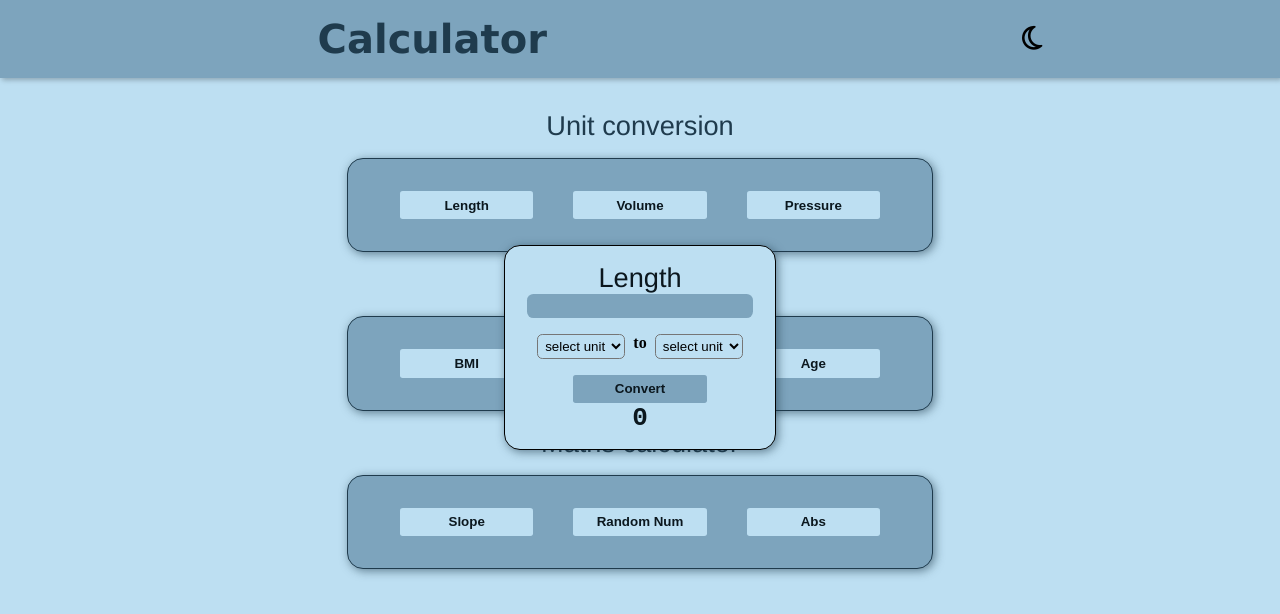
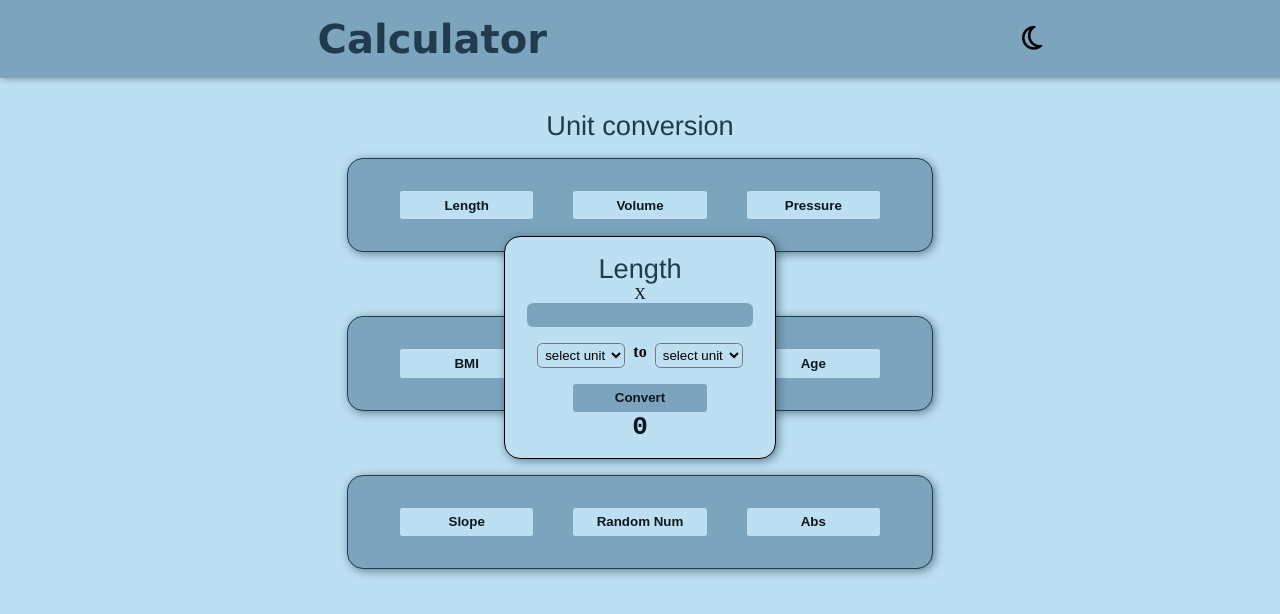
Before and after one commit to Beki78/calculator, a plain HTML site: page index.html in a window 1280 px wide. Both pictures are taken after a click on the button "Length". Drawn offline with Linux system fonts and the light colour scheme.

Commit message:
Update index.html

```diff
--- a/index.html
+++ b/index.html
@@ -35,7 +35,8 @@
         ><button onclick="openMoreAbs()" class="btn" id="gfc">Abs</button>
       </div>
       <div class="popup">
-        <h2 class="header"><a href="/">Length</a></h2>
+        <h2 class="header">Length</h2>
+        <a href="calculator">X</a>
         <input id="meterNumberInput" type="number" />
 
         <div class="select">
```
